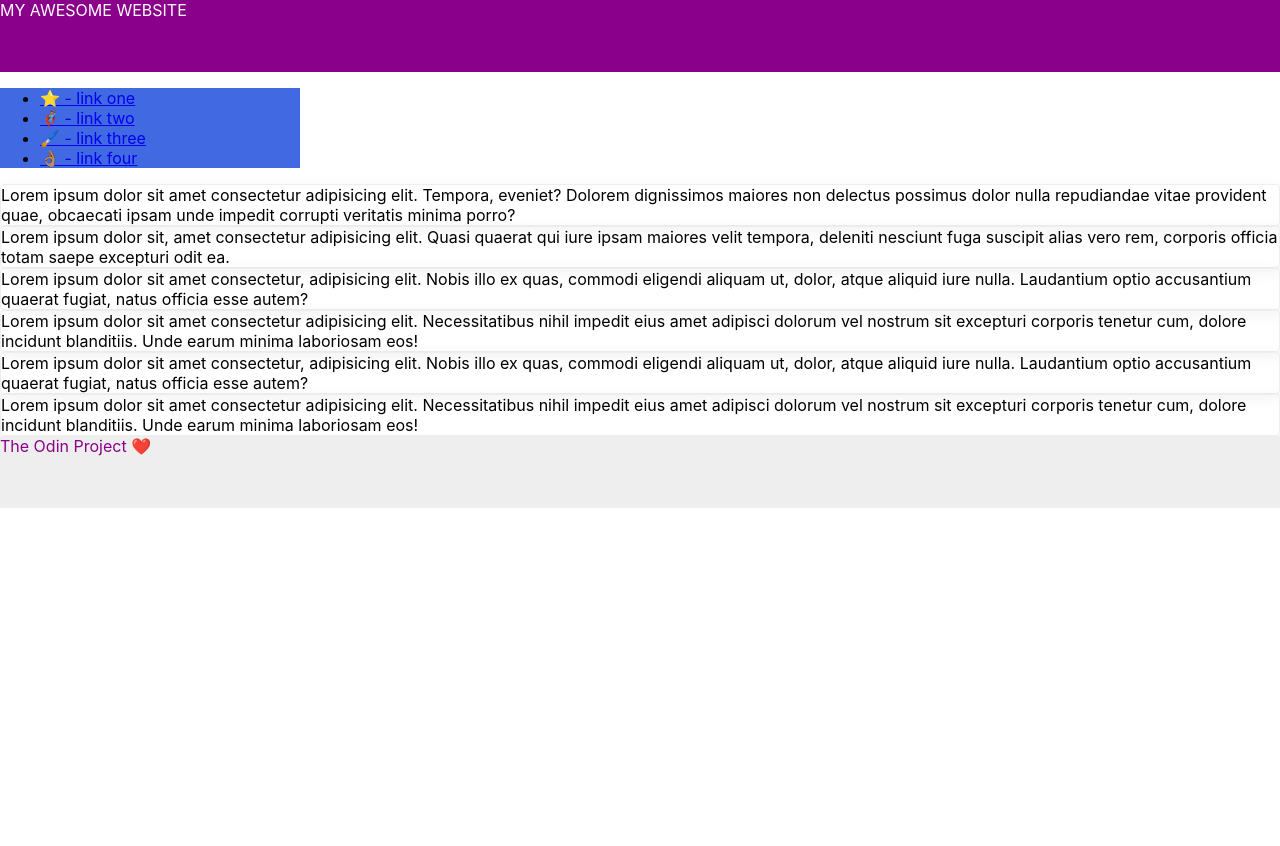
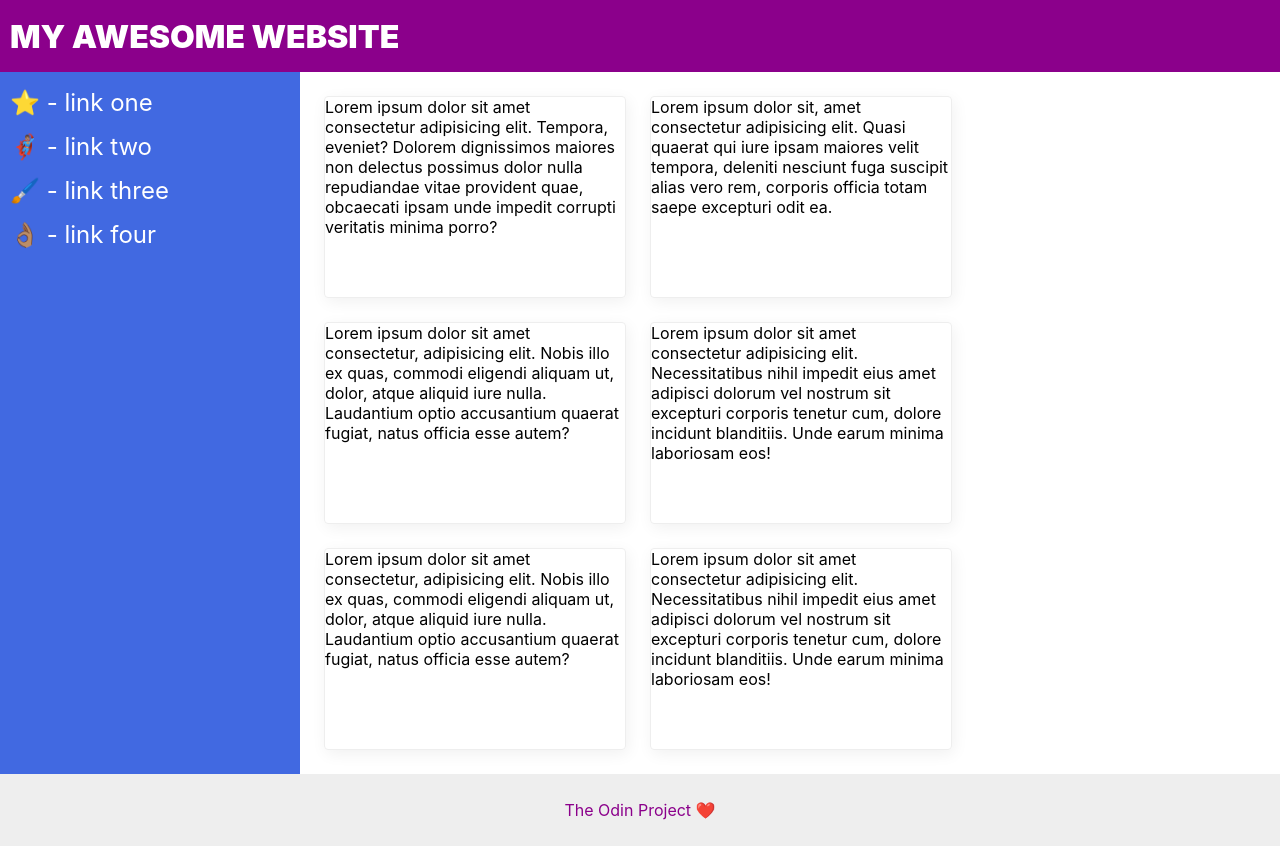
Before and after one commit to Xattle/OdinProjectPractice, a plain HTML site: page css/css-exercises/foundations/flex/07-flex-layout-2/index.html in a window 1280 px wide. Before the commit the page ends 800 px from the top, so only its background shows below. Drawn offline with Linux system fonts and the light colour scheme.

Commit message:
solve css flex exercise 7

```diff
--- a/css/css-exercises/foundations/flex/07-flex-layout-2/index.html
+++ b/css/css-exercises/foundations/flex/07-flex-layout-2/index.html
@@ -9,9 +9,9 @@
   </head>
   <body>
     <div class="header">
-      MY AWESOME WEBSITE
+      <h1>MY AWESOME WEBSITE</h1>
     </div>
-
+    <div class="main">
       <div class="sidebar">
         <ul>
           <li><a href="#">⭐ - link one</a></li>
@@ -20,16 +20,17 @@
           <li><a href="#">👌🏽 - link four</a></li>
         </ul>
       </div>
-
+      <div class="content">
         <div class="card">Lorem ipsum dolor sit amet consectetur adipisicing elit. Tempora, eveniet? Dolorem dignissimos maiores non delectus possimus dolor nulla repudiandae vitae provident quae, obcaecati ipsam unde impedit corrupti veritatis minima porro?</div>
         <div class="card">Lorem ipsum dolor sit, amet consectetur adipisicing elit. Quasi quaerat qui iure ipsam maiores velit tempora, deleniti nesciunt fuga suscipit alias vero rem, corporis officia totam saepe excepturi odit ea.</div>
         <div class="card">Lorem ipsum dolor sit amet consectetur, adipisicing elit. Nobis illo ex quas, commodi eligendi aliquam ut, dolor, atque aliquid iure nulla. Laudantium optio accusantium quaerat fugiat, natus officia esse autem?</div>
         <div class="card">Lorem ipsum dolor sit amet consectetur adipisicing elit. Necessitatibus nihil impedit eius amet adipisci dolorum vel nostrum sit excepturi corporis tenetur cum, dolore incidunt blanditiis. Unde earum minima laboriosam eos!</div>
         <div class="card">Lorem ipsum dolor sit amet consectetur, adipisicing elit. Nobis illo ex quas, commodi eligendi aliquam ut, dolor, atque aliquid iure nulla. Laudantium optio accusantium quaerat fugiat, natus officia esse autem?</div>
         <div class="card">Lorem ipsum dolor sit amet consectetur adipisicing elit. Necessitatibus nihil impedit eius amet adipisci dolorum vel nostrum sit excepturi corporis tenetur cum, dolore incidunt blanditiis. Unde earum minima laboriosam eos!</div>
-
+      </div>
+    </div>
     <div class="footer">
-      The Odin Project ❤️
+      <p>The Odin Project ❤️</p>
     </div>
   </body>
 </html>
--- a/css/css-exercises/foundations/flex/07-flex-layout-2/style.css
+++ b/css/css-exercises/foundations/flex/07-flex-layout-2/style.css
@@ -2,28 +2,80 @@ body {
   font-family: -apple-system, BlinkMacSystemFont, 'Segoe UI', Roboto, Oxygen, Ubuntu, Cantarell, 'Open Sans', 'Helvetica Neue', sans-serif;
   margin: 0;
   min-height: 100vh;
+  display: flex;
+  flex-flow: column;
+  justify-content: space-between;
+}
+
+a {
+  text-decoration: none;
+  color: white;
+  font-size: 24px;
+}
+
+ul {
+  list-style: none;
+  display: flex;
+  gap: 15px;
+  flex-flow: column;
+  justify-content: flex-start;
+  padding: 0 10px;
 }
 
 .header {
   height: 72px;
   background: darkmagenta;
   color: white;
+  justify-items: center;
+  align-items: center;
+  display: flex;
+}
+
+h1 {
+  font-size: 32px;
+  font-weight: 900;
+  margin: 0;
+  padding: 10px;
 }
 
 .footer {
   height: 72px;
   background: #eee;
   color: darkmagenta;
+  align-content: center;
+  justify-items: center;
 }
 
 .sidebar {
   width: 300px;
   background: royalblue;
   box-sizing: border-box;
+  flex-shrink: 0;
 }
 
 .card {
   border: 1px solid #eee;
   box-shadow: 2px 4px 16px rgba(0,0,0,.06);
   border-radius: 4px;
+  width: 300px;
+  height: 200px;
 }
+
+.content {
+  display: flex;
+  flex-flow: row wrap;
+  gap: 24px;
+  padding: 24px;
+  justify-items: flex-start;
+  align-content: flex-start;
+
+}
+
+.main {
+  flex-grow: 1;
+}
+
+.sidebar, footer, .main {
+  display: flex;
+  flex-flow: row;
+}
```
Lines whose indentation alone changed are shown as unchanged.
